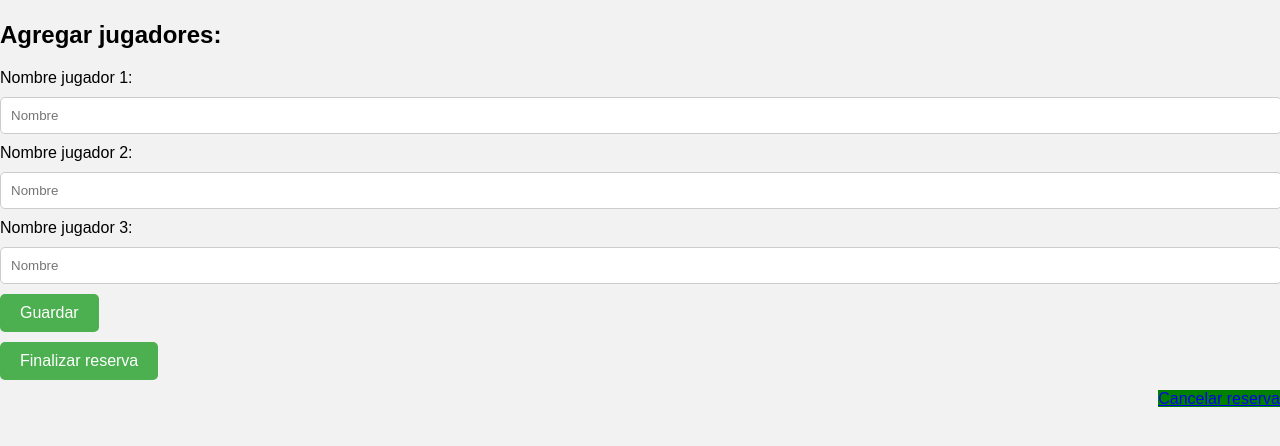
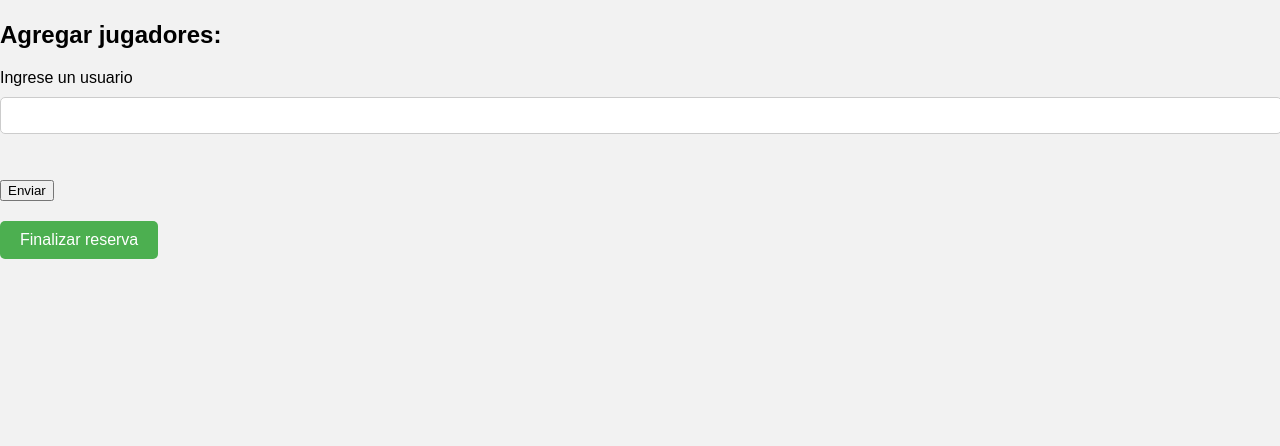
Before and after one commit to sofi131/padel, a PHP site: page /players.php in a window 1280 px wide. Shown: the part 119-565 px from the top of the page. Run offline with PHP 8.4, Linux system fonts and the light colour scheme; data that the repository does not hold is empty.

Commit message:
finalizado

```diff
--- a/newplayer.php
+++ b/newplayer.php
@@ -19,7 +19,8 @@ if (isset($_SESSION["username"]) && isset($_SESSION["idreserva"])) {
         if ($total_players >= 4) {
             $error = "No se puede agregar otro jugador, ya hay 4 jugadores en esta reserva.";
             $_SESSION["error"] = $error;
-            header("Location: players");
+            unset($_SESSION["idreserva"]);
+            header("Location: ./");
         }
 
         // Insertar el nuevo jugador
@@ -35,7 +36,7 @@ if (isset($_SESSION["username"]) && isset($_SESSION["idreserva"])) {
             exit; // Terminar el script después de redirigir
         }
     } else {
-        header('Location: ./');
+        header('Location: players');
         exit; // Terminar el script después de redirigir
     }
 }
--- a/players.php
+++ b/players.php
@@ -47,31 +47,13 @@ if (!isset($_SESSION["idreserva"])) {
 
     <h2>Agregar jugadores:</h2>
 
-    <form action="newplayer.php" method="post">
-        <div class="player">
-            <input type="hidden" name="iduser1" >
-            <label for="username1">Nombre jugador 1:</label>
-            <input type="text" name="username" id="username1" placeholder="Nombre" required>
-        </div>
+    <form method="post" action="newplayer">
+        <label for="username1">Ingrese un usuario </label>
+        <input type="text" id="username" name="username" required><br><br>
 
-        <div class="player">
-            <input type="hidden" name="iduser2" >
-            <label for="username2">Nombre jugador 2:</label>
-            <input type="text" name="username" id="username2" placeholder="Nombre" required>
-        </div>
-
-        <div class="player">
-            <input type="hidden" name="iduser3" >
-            <label for="username3">Nombre jugador 3:</label>
-            <input type="text" name="username" id="username3" placeholder="Nombre" required>
-        </div>
-
-        <button type="submit">Guardar</button>
-        <button type="submit" formaction="confirmacion_reserva.php">Finalizar reserva</button>
-        <div class="button-container">
-        <a href="index.php" class="button cancel-button">Cancelar reserva</a>
-        </div>
+        <input type="submit" value="Enviar">
     </form>
+    <button type="submit" formaction="confirmacion_reserva.php">Finalizar reserva</button>
     <?php
             if(isset($error)){
                 echo "<p>".$error."</p>";
```
